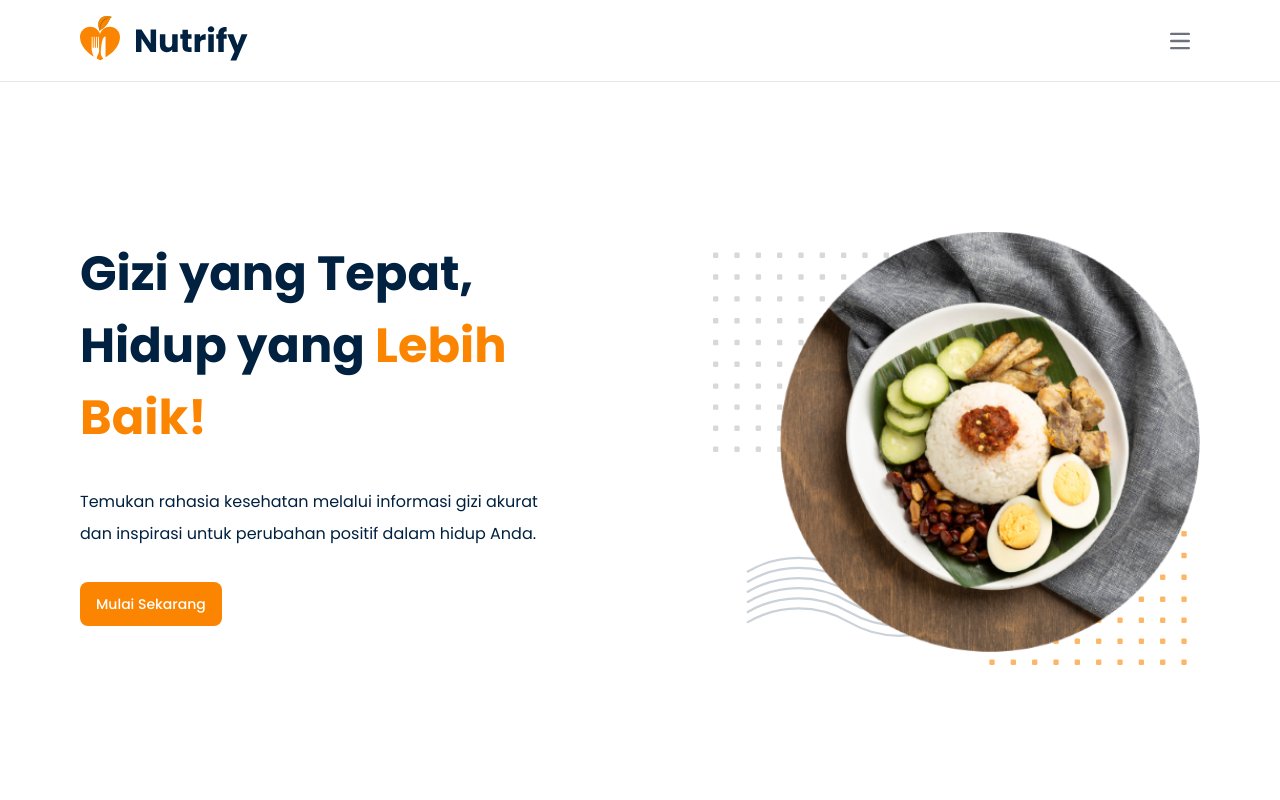
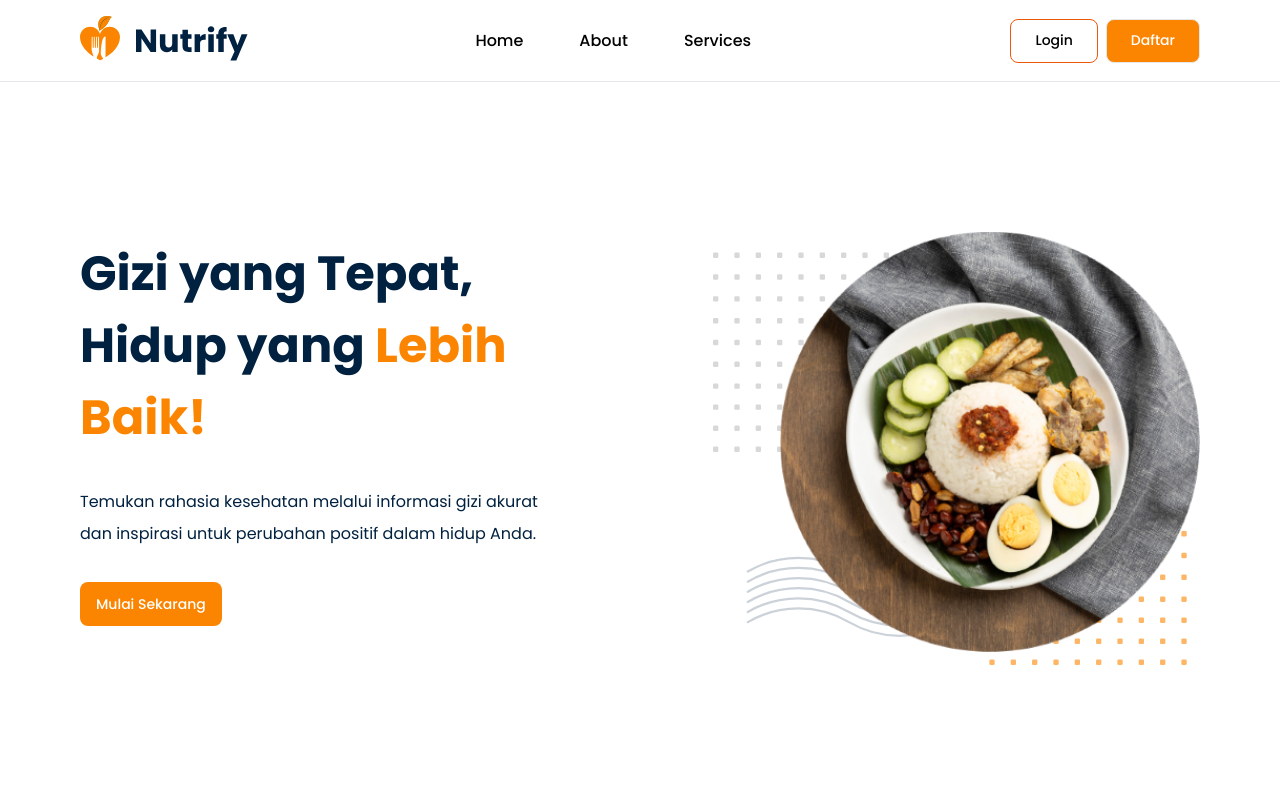
Before and after one commit to Nutrify-Dicoding/nutrify-app, a React (Vite) app: page / in a window 1280 px wide. Shown: the top 800 px of the page. Built offline with nearby package versions, Linux system fonts and the light colour scheme.

Commit message:
Fix navbar before login

```diff
--- a/src/components/appbar/AppbarBeforeLogin.jsx
+++ b/src/components/appbar/AppbarBeforeLogin.jsx
@@ -1,7 +1,10 @@
+import { useState } from 'react';
 import ButtonLogin from '../buttons/ButtonLogin';
 import ButtonSignup from '../buttons/ButtonSignup';
 import { Link } from 'react-router-dom';
+
 const AppbarBeforeLogin = () => {
+	const [navbarOpen, setNavbarOpen] = useState(false);
 	return (
 		<>
 			<nav className="bg-white border-gray-200 border-b-[1px] w-full px-[6.25%] fixed m-0 z-10">
@@ -10,18 +13,18 @@ const AppbarBeforeLogin = () => {
 						<img src="/icons/nutrify-logo.svg" alt="" width={168} height={68} />
 					</Link>
 
-					<div className="flex md:order-2 space-x-3 md:space-x-0 rtl:space-x-reverse">
-						<div className="hidden md:flex flex-row gap-2 ">
+					<div className="flex order-3 space-x-3 md:space-x-0 rtl:space-x-reverse">
+						<div className="md:me-5 flex flex-row gap-2 sm:hidden">
 							<Link to={'/auth/signin'}>
 								<ButtonLogin />
 							</Link>
 							<ButtonSignup />
 						</div>
 
-						<button
+						<button onClick={() => setNavbarOpen(!navbarOpen)}
 							data-collapse-toggle="navbar-cta"
 							type="button"
-							className="inline-flex items-center p-2 w-10 h-10 justify-center text-sm text-gray-500 rounded-lg md:hidden hover:bg-gray-100 focus:outline-none focus:ring-2 focus:ring-gray-200 dark:text-gray-400 dark:hover:bg-gray-700 dark:focus:ring-gray-600"
+							className="md:inline-flex items-center p-2 w-10 h-10 justify-center text-sm text-gray-500 rounded-lg hidden hover:bg-gray-100 focus:outline-none focus:ring-2 focus:ring-gray-200 dark:text-gray-400 dark:hover:bg-gray-700 dark:focus:ring-gray-600"
 							aria-controls="navbar-cta"
 							aria-expanded="false"
 						>
@@ -31,12 +34,12 @@ const AppbarBeforeLogin = () => {
 							</svg>
 						</button>
 					</div>
-					<div className="items-center justify-between hidden w-full md:flex md:w-auto md:order-1" id="navbar-cta">
-						<ul className="flex flex-col font-medium p-4 md:p-0 mt-4 border border-gray-100 rounded-lg bg-gray-50 md:space-x-8 rtl:space-x-reverse md:flex-row md:mt-0 md:border-0 md:bg-white ">
+					<div className={`items-center justify-between md:w-full flex w-auto md:order-3 overflow-hidden md:max-h-0 ${navbarOpen ? 'md:max-h-[300px]' : ''}`} id="navbar-cta">
+						<ul className={`flex md:flex-col space-x-8 md:space-x-0 font-medium md:p-4 p-0 md:mt-4 rounded-lg md:bg-gray-50 rtl:space-x-reverse flex-row mt-0 md:border-0 bg-white md:w-full transition-all ease-out duration-700 md:overflow-hidden md:max-h-0 ${navbarOpen ? 'md:max-h-[300px]' : ''}`}>
 							<li>
 								<Link
 									to="/"
-									className="block py-2 px-3 md:p-0 text-black hover:text-orange rounded md:bg-transparent md:text-orange-700 md:dark:text-orange-500"
+									className="block py-2 px-3 p-0 text-black hover:text-orange rounded bg-transparent md:text-orange-700 md:dark:text-orange-500 hover:bg-gray-100"
 									aria-current="page"
 								>
 									Home
@@ -45,7 +48,7 @@ const AppbarBeforeLogin = () => {
 							<li>
 								<a
 									href="#"
-									className="block py-2 px-3 md:p-0 text-gray-900 rounded hover:text-orange hover:bg-gray-100 md:hover:bg-transparent md:hover:text-orange-700 md:dark:hover:text-orange-500 "
+									className="block py-2 px-3 p-0 text-black hover:text-orange rounded bg-transparent md:text-orange-700 md:dark:text-orange-500 hover:bg-gray-100"
 								>
 									About
 								</a>
@@ -53,10 +56,20 @@ const AppbarBeforeLogin = () => {
 							<li>
 								<a
 									href="#"
-									className="block py-2 px-3 md:p-0 text-gray-900 rounded hover:text-orange hover:bg-gray-100 md:hover:bg-transparent md:hover:text-orange-700 md:dark:hover:text-orange-500"
+									className="block py-2 px-3 p-0 text-black hover:text-orange rounded bg-transparent md:text-orange-700 md:dark:text-orange-500 hover:bg-gray-100"
 								>
 									Services
 								</a>
+							</li>
+							<li>
+								<div className="md:ms-2 pt-2 hidden sm:flex flex-row gap-2">
+									<Link to={'/auth/signin'}>
+										<ButtonLogin />
+									</Link>
+									<Link to={'/auth/signup'}>
+										<ButtonSignup />
+									</Link>
+								</div>
 							</li>
 						</ul>
 					</div>
```
